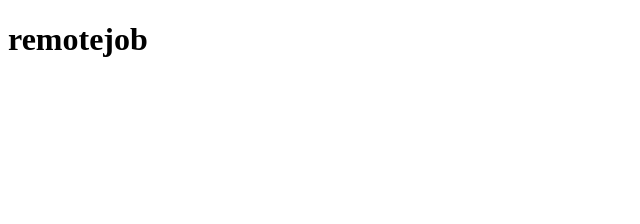
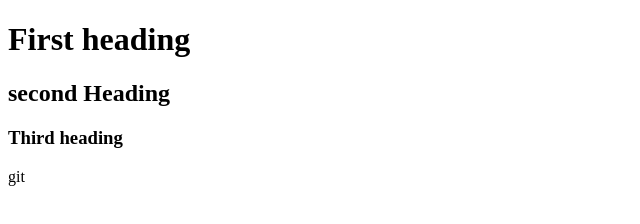
Before and after one commit to Sanasatti/remote-local, a plain HTML site: page index.html in a window 1280 px wide. Shown: the whole page, without its empty margins (0-640 px from the left). Drawn offline with Linux system fonts and the light colour scheme.

Commit message:
file updated

```diff
--- a/index.html
+++ b/index.html
@@ -6,6 +6,9 @@
     <title>Document</title>
 </head>
 <body>
-    <h1>remotejob </h1>
+    <h1>First heading </h1>
+    <h2>second Heading </h2>
+    <h3> Third heading </h3>
+
 </body>
-</html>
+</html>git
```
